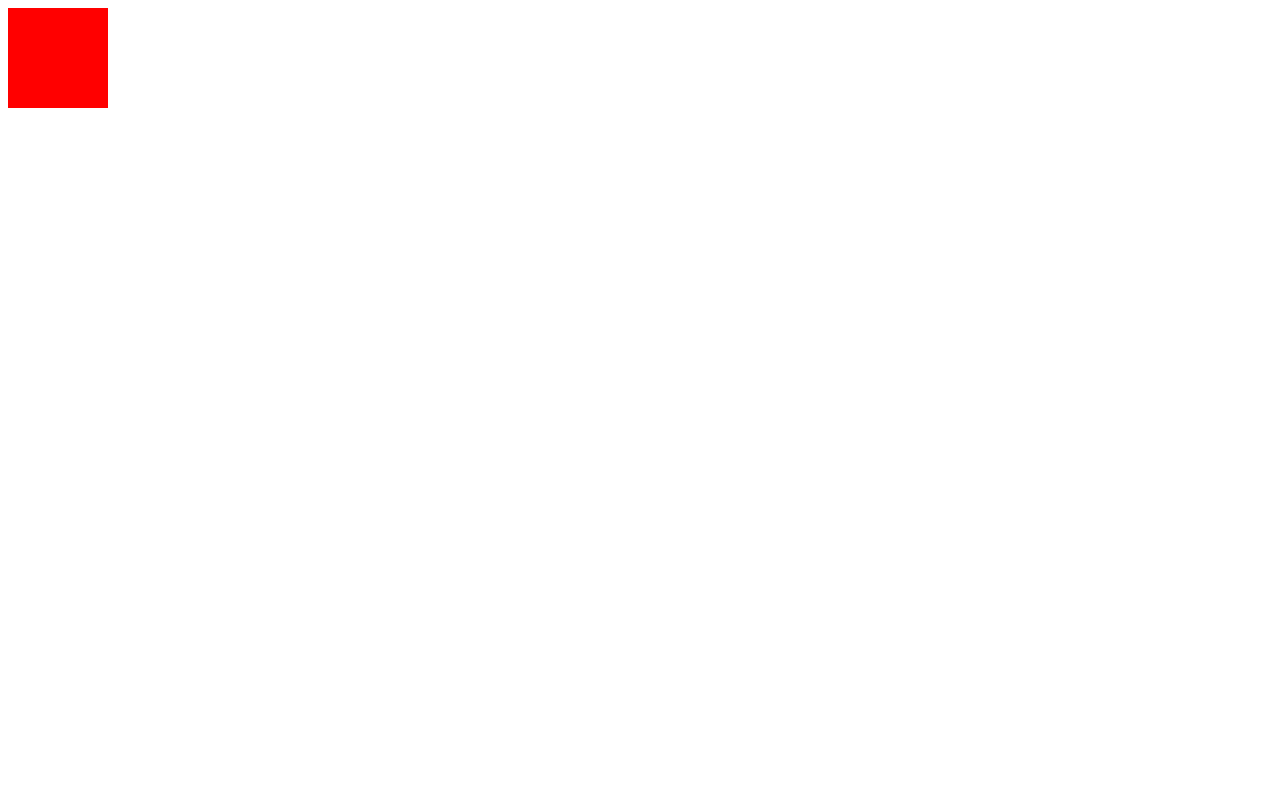
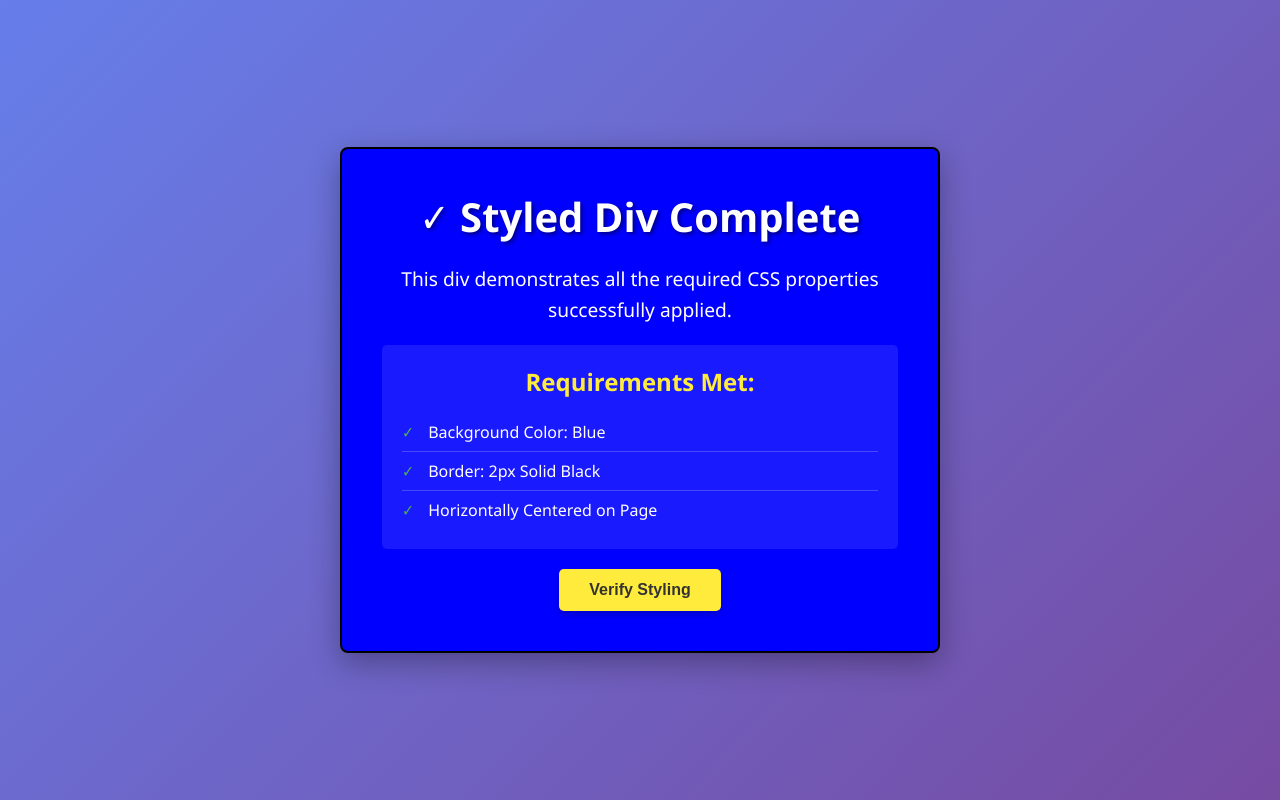
Before and after one commit to shreyamondal1/simple-css-task, a plain HTML site: page index.html in a window 1280 px wide. Drawn offline with Linux system fonts and the light colour scheme.

Commit message:
Round 2: Update index.html

```diff
--- a/index.html
+++ b/index.html
@@ -3,11 +3,184 @@
 <head>
     <meta charset="UTF-8">
     <meta name="viewport" content="width=device-width, initial-scale=1.0">
-    <meta name="description" content="Simple HTML page with a styled red box">
-    <title>Red Box Demo</title>
+    <title>Centered Blue Div - CSS Styling Demo</title>
+    <style>
+        /* Reset default margins and padding */
+        * {
+            margin: 0;
+            padding: 0;
+            box-sizing: border-box;
+        }
+
+        /* Body styling for better presentation */
+        body {
+            font-family: 'Segoe UI', Tahoma, Geneva, Verdana, sans-serif;
+            background: linear-gradient(135deg, #667eea 0%, #764ba2 100%);
+            min-height: 100vh;
+            display: flex;
+            flex-direction: column;
+            align-items: center;
+            justify-content: center;
+            padding: 20px;
+        }
+
+        /* Main container for the centered div */
+        .container {
+            width: 100%;
+            max-width: 1200px;
+            display: flex;
+            justify-content: center;
+            align-items: center;
+        }
+
+        /* The main div with all required specifications */
+        .styled-div {
+            /* Background color: blue */
+            background-color: blue;
+
+            /* Border: 2px solid black */
+            border: 2px solid black;
+
+            /* Centered horizontally using margin auto */
+            margin: 0 auto;
+
+            /* Additional styling for better appearance */
+            width: 80%;
+            max-width: 600px;
+            padding: 40px;
+            border-radius: 8px;
+            box-shadow: 0 10px 30px rgba(0, 0, 0, 0.3);
+            color: white;
+            text-align: center;
+        }
+
+        /* Content styling */
+        .styled-div h1 {
+            font-size: 2.5rem;
+            margin-bottom: 20px;
+            text-shadow: 2px 2px 4px rgba(0, 0, 0, 0.5);
+        }
+
+        .styled-div p {
+            font-size: 1.2rem;
+            line-height: 1.6;
+            margin-bottom: 15px;
+        }
+
+        /* Info section styling */
+        .info-section {
+            background-color: rgba(255, 255, 255, 0.1);
+            padding: 20px;
+            margin-top: 20px;
+            border-radius: 5px;
+            backdrop-filter: blur(10px);
+        }
+
+        .info-section h2 {
+            font-size: 1.5rem;
+            margin-bottom: 15px;
+            color: #ffeb3b;
+        }
+
+        .info-section ul {
+            list-style: none;
+            text-align: left;
+        }
+
+        .info-section li {
+            padding: 8px 0;
+            border-bottom: 1px solid rgba(255, 255, 255, 0.2);
+        }
+
+        .info-section li:last-child {
+            border-bottom: none;
+        }
+
+        .checkmark {
+            color: #4caf50;
+            font-weight: bold;
+            margin-right: 10px;
+        }
+
+        /* Button styling */
+        .demo-button {
+            background-color: #ffeb3b;
+            color: #333;
+            border: none;
+            padding: 12px 30px;
+            font-size: 1rem;
+            font-weight: bold;
+            border-radius: 5px;
+            cursor: pointer;
+            margin-top: 20px;
+            transition: all 0.3s ease;
+            box-shadow: 0 4px 6px rgba(0, 0, 0, 0.2);
+        }
+
+        .demo-button:hover {
+            background-color: #fdd835;
+            transform: translateY(-2px);
+            box-shadow: 0 6px 8px rgba(0, 0, 0, 0.3);
+        }
+
+        .demo-button:active {
+            transform: translateY(0);
+        }
+
+        /* Responsive design */
+        @media (max-width: 768px) {
+            .styled-div {
+                width: 95%;
+                padding: 30px 20px;
+            }
+
+            .styled-div h1 {
+                font-size: 2rem;
+            }
+
+            .styled-div p {
+                font-size: 1rem;
+            }
+        }
+    </style>
 </head>
 <body>
-    <!-- Main div with inline CSS styling as required -->
-    <div id="box" style="width: 100px; height: 100px; background-color: red;"></div>
-</body>
-</html>
+    <!-- Main container for horizontal centering -->
+    <div class="container">
+        <!-- The styled div meeting all requirements -->
+        <div class="styled-div" id="mainDiv">
+            <h1>✓ Styled Div Complete</h1>
+            <p>This div demonstrates all the required CSS properties successfully applied.</p>
+
+            <div class="info-section">
+                <h2>Requirements Met:</h2>
+                <ul>
+                    <li><span class="checkmark">✓</span> Background Color: Blue</li>
+                    <li><span class="checkmark">✓</span> Border: 2px Solid Black</li>
+                    <li><span class="checkmark">✓</span> Horizontally Centered on Page</li>
+                </ul>
+            </div>
+
+            <button class="demo-button" onclick="showConfirmation()">Verify Styling</button>
+
+            <p id="confirmationMessage" style="margin-top: 20px; font-weight: bold; display: none;"></p>
+        </div>
+    </div>
+
+    <script>
+        /**
+         * Verify and display confirmation of all CSS properties
+         */
+        function showConfirmation() {
+            const div = document.getElementById('mainDiv');
+            const message = document.getElementById('confirmationMessage');
+
+            // Get computed styles
+            const styles = window.getComputedStyle(div);
+            const backgroundColor = styles.backgroundColor;
+            const border = styles.border;
+            const marginLeft = styles.marginLeft;
+            const marginRight = styles.marginRight;
+
+            // Verify requirements
+            const hasBlueBackground = backgroundColor
```
